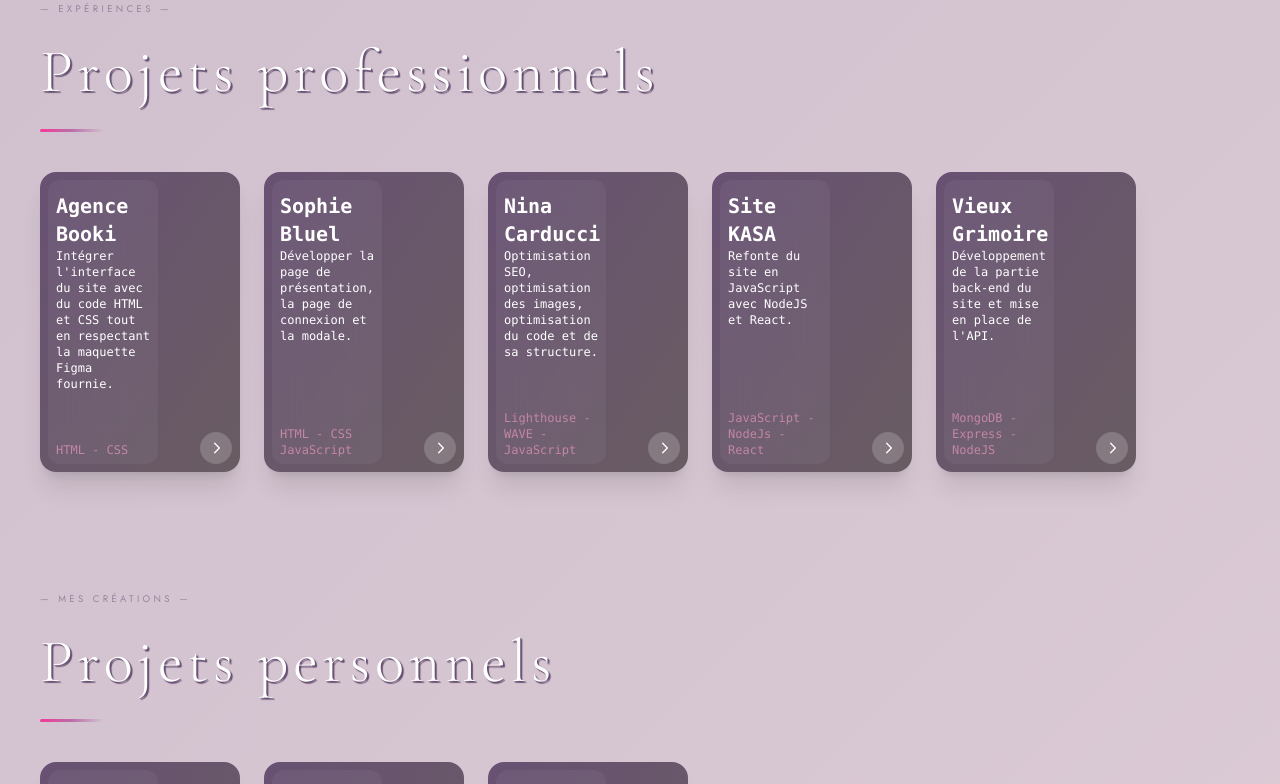
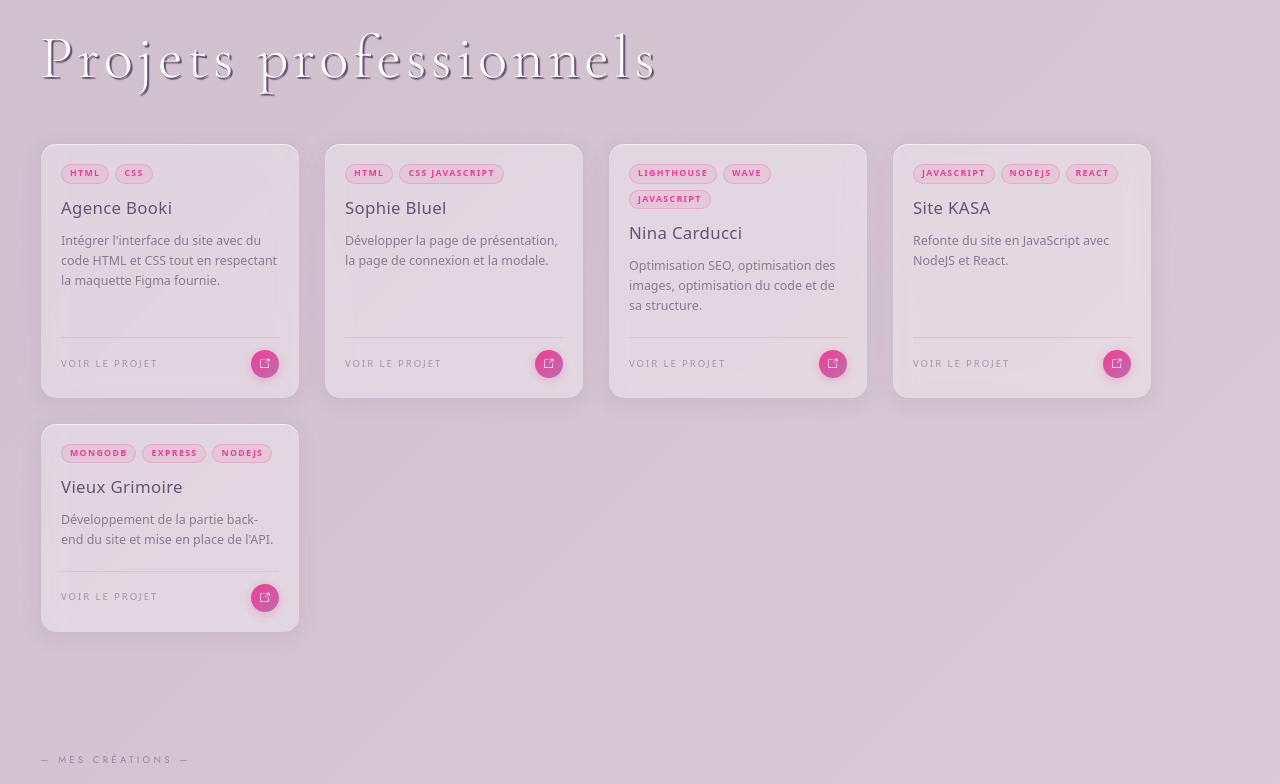
Before and after one commit to Piamah/portfolio3, a React (Vite) app: page / in a window 1280 px wide. Shown: the part 2525-3309 px from the top of the page. Built offline with nearby package versions, Linux system fonts and the light colour scheme.

Commit message:
Cards updated

```diff
--- a/src/components/Card.jsx
+++ b/src/components/Card.jsx
@@ -1,41 +1,85 @@
 import React from "react";
+import { GoLinkExternal } from "react-icons/go";
 
 const Card = ({ title, subtitle, tech, link }) => {
   return (
-    <div className="w-[200px] h-[300px] relative shadow-xl rounded-2xl overflow-hidden group">
-      {/* --- bg --- */}
-      <div className="w-full h-full p-1 absolute bg-[linear-gradient(to_bottom_right,var(--card-bg-start),var(--card-bg-end))]">
-      </div>
-      {/* --- contenu carte --- */}
-      <div className="w-full h-full p-2 flex justify-between absolute inset-0">
-      <div className="w-3/5 p-2 pt-3 pb-1.5 flex flex-col rounded-xl backdrop-blur-lg bg-white/5 text-[#E2E2E2] font-medium font-mono z-10">
-        <span className="text-xl text-[var(--card-text)] font-semibold">{title}</span>
-        <span className="text-xs text-[var(--card-text)]">{subtitle}</span>
-        <span className="text-xs text-[var(--card-tag)] mt-auto">{tech}</span>
-      </div>
-
-        <div className="h-full pt-2 flex flex-col items-end text-white/50">
-          {/* --- flèche cliquable --- */}
     <a
       href={link}
       target="_blank"
       rel="noopener noreferrer"
-            className="w-8 h-8 mt-auto flex items-center justify-center rounded-full backdrop-blur-lg bg-gray-50/20 cursor-pointer transition-all duration-300 hover:bg-gray-50/30"
+      className="group relative flex flex-col justify-between w-[260px] min-h-[180px] rounded-2xl overflow-hidden transition-all duration-300 hover:scale-[1.03] hover:shadow-2xl cursor-pointer no-underline"
+      style={{
+        background: "rgba(255,255,255,0.32)",
+        border: "1.5px solid rgba(104,81,115,0.18)",
+        backdropFilter: "blur(12px)",
+        boxShadow: "0 4px 20px rgba(104,81,115,0.1), inset 0 1px 0 rgba(255,255,255,0.55)",
+      }}
     >
-            <svg
-              xmlns="http://www.w3.org/2000/svg"
-              viewBox="0 0 12 12"
-              className="w-4 h-4 text-white"
+
+      {/* Glow hover en arrière-plan */}
+      <div
+        className="absolute inset-0 opacity-0 group-hover:opacity-100 transition-opacity duration-300 pointer-events-none"
+        style={{ background: "radial-gradient(circle at 30% 0%, #f43a9710 0%, transparent 65%)" }}
+      />
+
+      <div className="relative z-10 p-5 flex flex-col gap-3 h-full">
+
+        {/* Tags tech */}
+        <div className="flex flex-wrap gap-1.5">
+          {tech.split("-").map((t, i) => (
+            <span
+              key={i}
+              className="text-[0.55rem] tracking-[0.15em] uppercase px-2 py-0.5 rounded-full font-Jost font-semibold"
+              style={{
+                background: "rgba(244,58,151,0.1)",
+                border: "1px solid rgba(244,58,151,0.2)",
+                color: "#f43a97",
+              }}
             >
-              <path
-                d="M4.646 2.146a.5.5 0 0 0 0 .708L7.793 6L4.646 9.146a.5.5 0 1 0 .708.708l3.5-3.5a.5.5 0 0 0 0-.708l-3.5-3.5a.5.5 0 0 0-.708 0z"
-                fill="currentColor"
-              />
-            </svg>
+              {t.trim()}
+            </span>
+          ))}
+        </div>
+
+        {/* Titre */}
+        <h3
+          className="font-DMSerifDisplay text-[1.05rem] leading-snug tracking-[0.02em] transition-colors duration-200 group-hover:text-[#f43a97]"
+          style={{ color: "#685173" }}
+        >
+          {title}
+        </h3>
+
+        {/* Sous-titre */}
+        <p
+          className="font-Jost text-[0.78rem] leading-relaxed opacity-70 flex-1"
+          style={{ color: "#685173" }}
+        >
+          {subtitle}
+        </p>
+
+        {/* Footer — lien */}
+        <div className="flex items-center justify-between mt-2 pt-3"
+          style={{ borderTop: "1px solid rgba(104,81,115,0.1)" }}
+        >
+          <span
+            className="font-Jost text-[0.6rem] tracking-[0.2em] uppercase opacity-50"
+            style={{ color: "#685173" }}
+          >
+            Voir le projet
+          </span>
+          <span
+            className="w-7 h-7 flex items-center justify-center rounded-full transition-all duration-200 group-hover:scale-110"
+            style={{
+              background: "linear-gradient(135deg, #f43a97, #bb6eaa)",
+              boxShadow: "0 2px 10px rgba(244,58,151,0.3)",
+            }}
+          >
+            <GoLinkExternal className="text-white text-[0.7rem]" />
+          </span>
+        </div>
+
+      </div>
     </a>
-        </div>
-      </div>
-    </div>
   );
 };
 
--- a/src/pages/Home.jsx
+++ b/src/pages/Home.jsx
@@ -259,7 +259,6 @@ export default function Home() {
                     className="mt-2 font-DMSerifDisplay text-[clamp(1.3rem,3vw,2rem)] tracking-[0.04em] text-[#685173]">
                     {t("chill.title")}
                   </h3>
-                <div className="mt-3 h-[2px] w-12 rounded-full"style={{ background: "linear-gradient(90deg, #f43a97, #bb6eaa, transparent)" }} />
               </div>
 
                 {/* Texte */}
@@ -366,8 +365,6 @@ export default function Home() {
           >
             {t("projects.title")}
           </h2>
-          <div className="mt-3 h-[2.5px] w-16 rounded-full"
-            style={{ background: "linear-gradient(90deg, #f43a97, #bb6eaa, transparent)" }} />
           </div>
 
         {/* Intro */}
@@ -402,8 +399,6 @@ export default function Home() {
       >
         {t("perso.title")}
       </h2>
-    <div className="mt-3 h-[2.5px] w-16 rounded-full"
-      style={{ background: "linear-gradient(90deg, #f43a97, #bb6eaa, transparent)" }} />
   </div>
 
   {/* Intro */}
```
Lines whose indentation alone changed are shown as unchanged.
